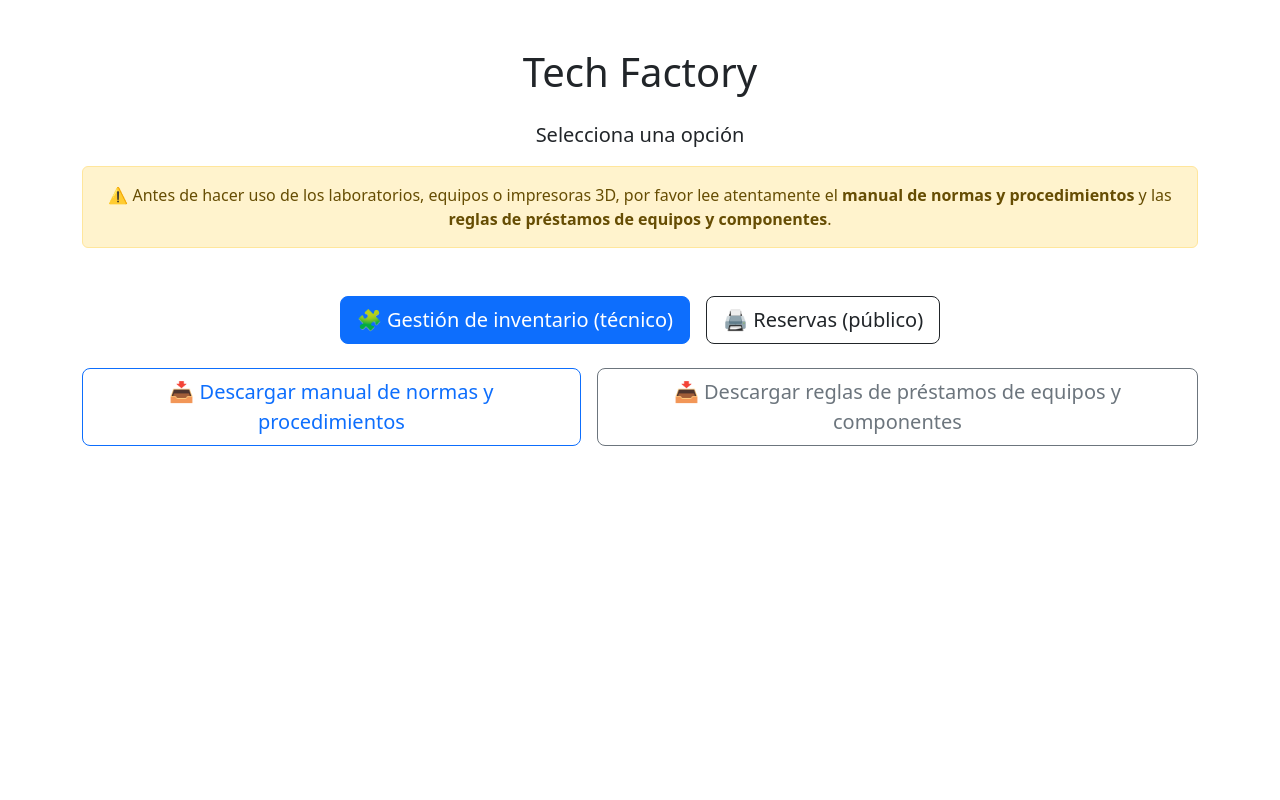
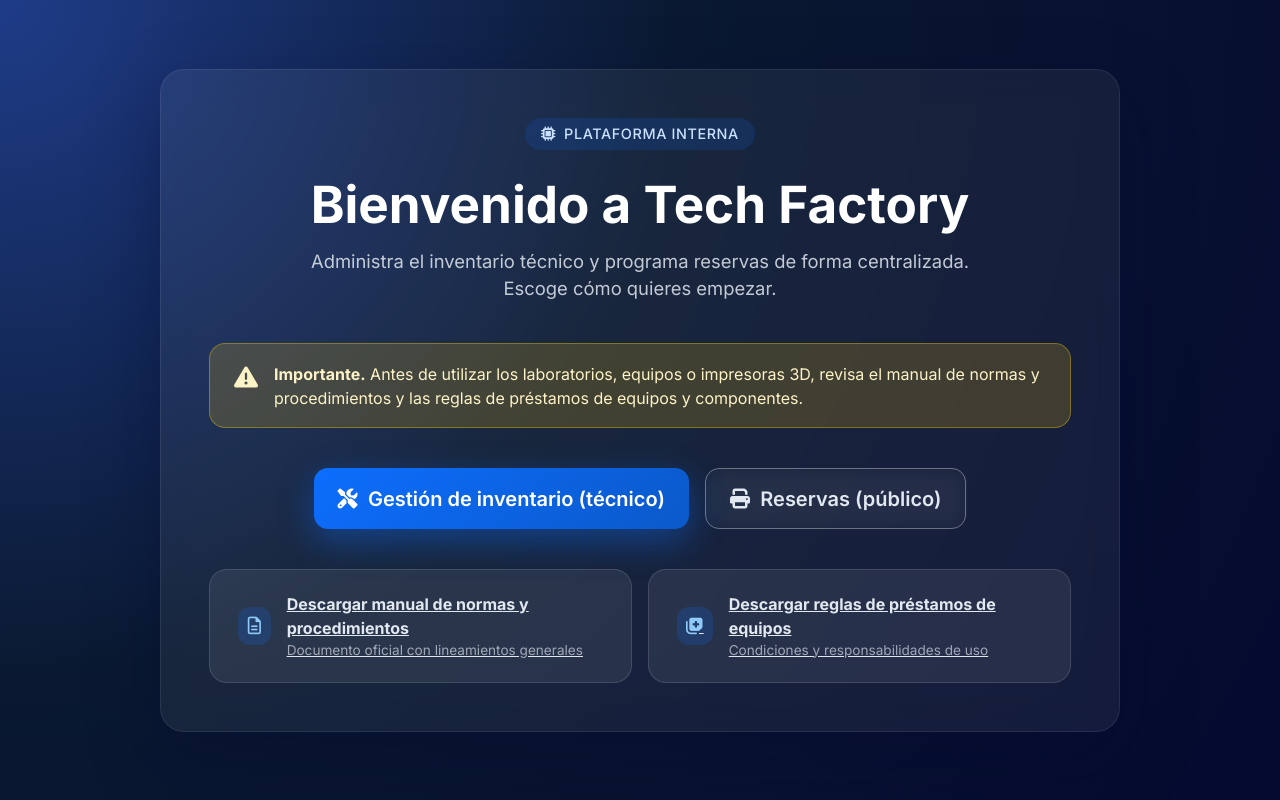
Before and after one commit to HenryFerOZ-2000/TechFactory, a Django app: page / in a window 1280 px wide. Run offline with Django 5.2, Linux system fonts and the light colour scheme.

Commit message:
Landing profesional: nuevo hero, estilos y botones

```diff
--- a/base/templates/base/landing.html
+++ b/base/templates/base/landing.html
@@ -1,61 +1,214 @@
-<!-- templates/base/landing.html -->
 <!DOCTYPE html>
 <html lang="es">
 <head>
   <meta charset="UTF-8">
+  <meta name="viewport" content="width=device-width, initial-scale=1">
   <title>Tech Factory</title>
-  <meta name="viewport" content="width=device-width, initial-scale=1">
 
   {% load static %}
 
-  <!-- Bootstrap CSS -->
-  <link
-    href="https://cdn.jsdelivr.net/npm/bootstrap@5.3.2/dist/css/bootstrap.min.css"
-    rel="stylesheet">
+  <link href="https://cdn.jsdelivr.net/npm/bootstrap@5.3.3/dist/css/bootstrap.min.css" rel="stylesheet">
+  <link href="https://cdnjs.cloudflare.com/ajax/libs/font-awesome/6.5.1/css/all.min.css" rel="stylesheet">
+  <link href="https://fonts.googleapis.com/css2?family=Inter:wght@400;500;600;700&display=swap" rel="stylesheet">
+
+  <style>
+    :root {
+      --tf-primary: #0d6efd;
+      --tf-primary-dark: #0b59ca;
+      --tf-neutral: #1f2933;
+    }
+    body {
+      font-family: 'Inter', system-ui, -apple-system, 'Segoe UI', sans-serif;
+      min-height: 100vh;
+      background: radial-gradient(circle at top left, #1f3c88 0%, #0a1931 45%, #050a30 100%);
+      color: #f8fafc;
+      display: flex;
+      align-items: center;
+      justify-content: center;
+      padding: 3rem 1rem;
+    }
+    .hero-card {
+      max-width: 960px;
+      width: 100%;
+      background: rgba(255, 255, 255, 0.06);
+      backdrop-filter: blur(16px);
+      border: 1px solid rgba(255, 255, 255, 0.08);
+      border-radius: 24px;
+      padding: 3rem;
+      box-shadow: 0 25px 70px rgba(5, 10, 48, 0.38);
+    }
+    .hero-badge {
+      display: inline-flex;
+      align-items: center;
+      gap: 0.5rem;
+      padding: 0.35rem 1rem;
+      border-radius: 999px;
+      background: rgba(13, 110, 253, 0.15);
+      color: #cbe1ff;
+      font-weight: 500;
+      font-size: 0.9rem;
+      letter-spacing: 0.6px;
+      text-transform: uppercase;
+    }
+    .hero-title {
+      font-size: clamp(2.5rem, 4vw, 3.4rem);
+      font-weight: 700;
+      margin-bottom: 0.75rem;
+      color: #ffffff;
+    }
+    .hero-subtitle {
+      font-size: 1.15rem;
+      color: rgba(226, 232, 240, 0.85);
+      max-width: 680px;
+      margin: 0 auto 2.5rem;
+    }
+    .hero-alert {
+      background: rgba(255, 193, 7, 0.18);
+      border: 1px solid rgba(255, 208, 0, 0.35);
+      color: #fef3c7;
+      border-radius: 16px;
+      padding: 1.1rem 1.5rem;
+      margin-bottom: 2.5rem;
+      display: flex;
+      align-items: flex-start;
+      gap: 1rem;
+    }
+    .hero-alert i {
+      font-size: 1.5rem;
+      flex-shrink: 0;
+      margin-top: 0.2rem;
+    }
+    .primary-actions .btn {
+      min-width: 240px;
+      padding: 0.9rem 1.5rem;
+      font-weight: 600;
+      border-radius: 14px;
+      display: flex;
+      align-items: center;
+      justify-content: center;
+      gap: 0.65rem;
+      transition: transform 0.2s ease, box-shadow 0.2s ease;
+    }
+    .primary-actions .btn-primary {
+      background: linear-gradient(135deg, var(--tf-primary), var(--tf-primary-dark));
+      border: none;
+      box-shadow: 0 12px 35px rgba(13, 110, 253, 0.4);
+    }
+    .primary-actions .btn-outline-light {
+      border: 1px solid rgba(255, 255, 255, 0.35);
+      color: #e2e8f0;
+      backdrop-filter: blur(10px);
+    }
+    .primary-actions .btn:hover {
+      transform: translateY(-2px);
+      box-shadow: 0 16px 40px rgba(13, 110, 253, 0.45);
+    }
+    .resource-card {
+      background: rgba(255, 255, 255, 0.08);
+      border: 1px solid rgba(255, 255, 255, 0.12);
+      border-radius: 18px;
+      padding: 1.35rem 1.75rem;
+      color: #e2e8f0;
+      transition: transform 0.2s ease, border-color 0.2s ease, background 0.2s ease;
+      display: flex;
+      align-items: center;
+      gap: 1rem;
+    }
+    .resource-card:hover {
+      transform: translateY(-4px);
+      border-color: rgba(13, 110, 253, 0.4);
+      background: rgba(13, 110, 253, 0.12);
+      color: #f8fafc;
+      text-decoration: none;
+    }
+    .resource-icon {
+      width: 38px;
+      height: 38px;
+      border-radius: 12px;
+      background: rgba(13, 110, 253, 0.18);
+      display: grid;
+      place-items: center;
+      color: #90caf9;
+      font-size: 1.1rem;
+    }
+    .resource-text small {
+      display: block;
+      color: rgba(226, 232, 240, 0.65);
+      font-size: 0.85rem;
+    }
+    @media (max-width: 768px) {
+      body {
+        padding: 2rem 1.2rem;
+      }
+      .hero-card {
+        padding: 2.25rem 1.75rem;
+      }
+      .primary-actions .btn {
+        width: 100%;
+      }
+      .resource-card {
+        flex-direction: column;
+        align-items: flex-start;
+      }
+    }
+  </style>
 </head>
 <body>
-  <main class="container">
-    <div class="py-5 text-center">
-      <h1 class="mb-4">Tech Factory</h1>
-      <p class="lead mb-3">Selecciona una opción</p>
+  <main class="hero-card">
+    <div class="text-center mb-4">
+      <span class="hero-badge">
+        <i class="fa-solid fa-microchip"></i> Plataforma interna
+      </span>
+    </div>
+    <h1 class="hero-title text-center">Bienvenido a Tech Factory</h1>
+    <p class="hero-subtitle text-center">
+      Administra el inventario técnico y programa reservas de forma centralizada. Escoge cómo quieres empezar.
+    </p>
 
-      <!-- Aviso / comentario importante -->
-      <div class="alert alert-warning mb-5" role="alert">
-        ⚠️ Antes de hacer uso de los laboratorios, equipos o impresoras 3D,
-        por favor lee atentamente el
-        <strong>manual de normas y procedimientos</strong> y las
-        <strong>reglas de préstamos de equipos y componentes</strong>.
+    <div class="hero-alert">
+      <i class="fa-solid fa-triangle-exclamation"></i>
+      <div>
+        <strong>Importante.</strong> Antes de utilizar los laboratorios, equipos o impresoras 3D, revisa el manual de normas y procedimientos y las reglas de préstamos de equipos y componentes.
       </div>
+    </div>
 
-      <div class="d-flex flex-column flex-md-row justify-content-center gap-3 mb-4">
-        <a class="btn btn-primary btn-lg" href="{% url 'base:index' %}">
-          🧩 Gestión de inventario (técnico)
-        </a>
-        <a class="btn btn-outline-dark btn-lg" href="{% url 'impresoras:calendario' %}">
-          🖨️ Reservas (público)
+    <div class="primary-actions d-flex flex-column flex-md-row justify-content-center gap-3 mb-4">
+      <a class="btn btn-primary btn-lg" href="{% url 'base:index' %}">
+        <i class="fa-solid fa-screwdriver-wrench"></i>
+        Gestión de inventario (técnico)
+      </a>
+      <a class="btn btn-outline-light btn-lg" href="{% url 'impresoras:calendario' %}">
+        <i class="fa-solid fa-print"></i>
+        Reservas (público)
+      </a>
+    </div>
+
+    <div class="row g-3 mt-4">
+      <div class="col-md-6">
+        <a class="resource-card" href="{% static 'docs/manual-normas-procedimientos.pdf' %}" download="Manual_de_Normas_y_Procedimientos.pdf">
+          <div class="resource-icon">
+            <i class="fa-regular fa-file-lines"></i>
+          </div>
+          <div class="resource-text">
+            <strong>Descargar manual de normas y procedimientos</strong>
+            <small>Documento oficial con lineamientos generales</small>
+          </div>
         </a>
       </div>
-
-      <!-- Botones de descarga -->
-      <div class="d-flex flex-column flex-md-row justify-content-center gap-3">
-        <a
-          class="btn btn-outline-primary btn-lg"
-          href="{% static 'docs/manual-normas-procedimientos.pdf' %}"
-          download="Manual_de_Normas_y_Procedimientos.pdf">
-          📥 Descargar manual de normas y procedimientos
-        </a>
-
-        <a
-          class="btn btn-outline-secondary btn-lg"
-          href="{% static 'docs/reglas-prestamos-equipos-componentes.pdf' %}"
-          download="Reglas_de_Prestamos_de_Equipos_y_Componentes.pdf">
-          📥 Descargar reglas de préstamos de equipos y componentes
+      <div class="col-md-6">
+        <a class="resource-card" href="{% static 'docs/reglas-prestamos-equipos-componentes.pdf' %}" download="Reglas_de_Prestamos_de_Equipos_y_Componentes.pdf">
+          <div class="resource-icon">
+            <i class="fa-solid fa-notes-medical"></i>
+          </div>
+          <div class="resource-text">
+            <strong>Descargar reglas de préstamos de equipos</strong>
+            <small>Condiciones y responsabilidades de uso</small>
+          </div>
         </a>
       </div>
     </div>
   </main>
 
-  <!-- Bootstrap JS -->
-  <script src="https://cdn.jsdelivr.net/npm/bootstrap@5.3.2/dist/js/bootstrap.bundle.min.js"></script>
+  <script src="https://cdn.jsdelivr.net/npm/bootstrap@5.3.3/dist/js/bootstrap.bundle.min.js"></script>
 </body>
 </html>
```
